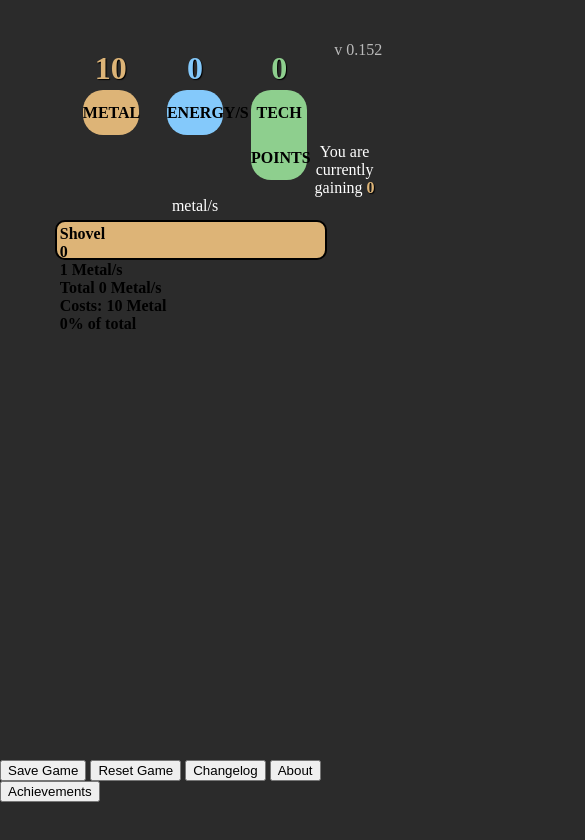
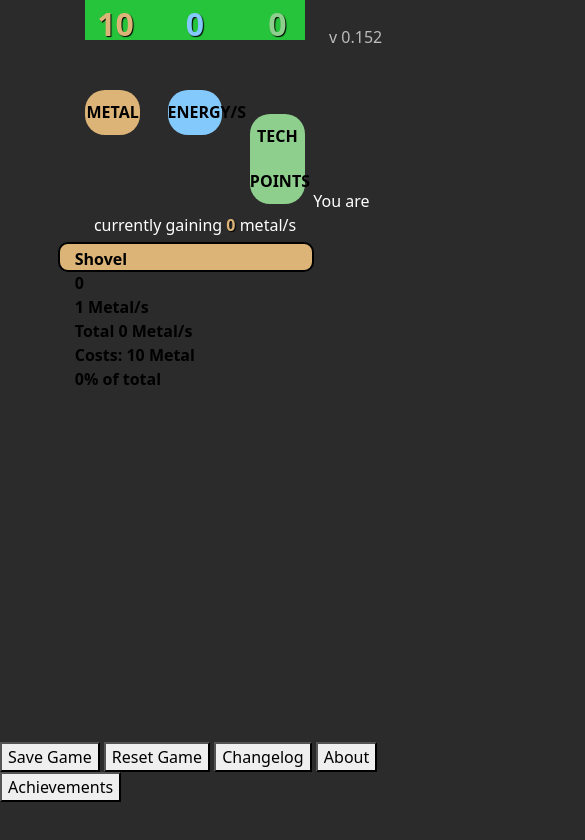
Before and after one commit to Treckiewow/Treckiewow-incremental, a plain HTML site: page index.html in a window 390 px wide. Shown: the top 840 px of the page, 585 px wide, since content can reach past the window. Drawn offline with Linux system fonts and the light colour scheme; a web font is replaced by a local one.

Commit message:
Reference BS - Added reference to BS stylesheet and JS - Added main responsive container - Started converting page elements into flex boxes

```diff
--- a/index.html
+++ b/index.html
@@ -4,6 +4,7 @@
 <head>
     <meta charset="UTF-8">
     <meta name="viewport" content="width=device-width, initial-scale=1.0">
+    <link rel="stylesheet" href="css/bootstrap.min.css">
     <link rel="stylesheet" href="css/styles.css">
     <link rel="preconnect" href="https://fonts.gstatic.com">
     <link href="https://fonts.googleapis.com/css2?family=B612+Mono&family=Space+Mono&display=swap" rel="stylesheet">
@@ -11,8 +12,9 @@
 </head>
 
 <body style="background-color:#2b2b2b">
+    <div class="container-fluid">
         <p class="sectionright">v 0.152</P>
-    <div class="currencies">
+        <div class="currencies row">
             <div class="metal-currency orangetext"><span id="metal"> 0</span></div>
             <div class="energy-currency bluetext"><span id="energyproduction"> 0</span></div>
             <div class="tech-currency greentext"><span id="techpoints"> 0</span></div>
@@ -25,15 +27,17 @@
         </div>
         <div id="miningMenu">
             <div class="currenciespersec">
-            <div class="whitetext">You are currently gaining <span class="orangetext" id="metalproduction"> 0 </span>
+                <div class="whitetext">You are currently gaining <span class="orangetext" id="metalproduction"> 0
+                    </span>
                     metal/s <span id="metalproductionboost"></span></div>
             </div>
             <div id="metalgenContainer"> </div>
             <span class="bluetext"></span>
         </div>
         <div id="energyMenu">
-        <div class="currenciespersec whitetext">Your energy buildings are pruducing a total of <span class="bluetext"
-                id="energyproductiontwo">0</span> Energy/s, your <span class="greentext">Research buildings</span> are
+            <div class="currenciespersec whitetext">Your energy buildings are pruducing a total of <span
+                    class="bluetext" id="energyproductiontwo">0</span> Energy/s, your <span class="greentext">Research
+                    buildings</span> are
                 using <span class="bluetext" id="energyusage"></span> Energy/s, leaving you with a surplus of <span
                     class="bluetext" id="energysurplus"></span> Energy/s.
             </div>
@@ -44,7 +48,8 @@
         </div>
         <div id="researchMenu">
             <div class="currenciespersec whitetext">Every <span class="greentext" id="techtime"></span> seconds your
-            scientists have <span class="greentext" id="techpercent"></span>% chance to make a discovery, and award you
+                scientists have <span class="greentext" id="techpercent"></span>% chance to make a discovery, and award
+                you
                 with <span class="greentext" id="techamount"></span> tech points
             </div>
             <div id="researchContainer"> </div>
@@ -87,9 +92,12 @@
             <button onclick="tab('aboutMenu')">About</button>
             <button onclick="tab('achievementMenu')">Achievements</button>
         </div>
+    </div>
     <script src="js/game.js"></script>
+    <script src="js/bootstrap.bundle.min.js"></script>
     <script src="Changelog.txt"></script>
     <script src="About.txt"></script>
+
 </body>
 
 </html>
```
Lines whose indentation alone changed are shown as unchanged.
